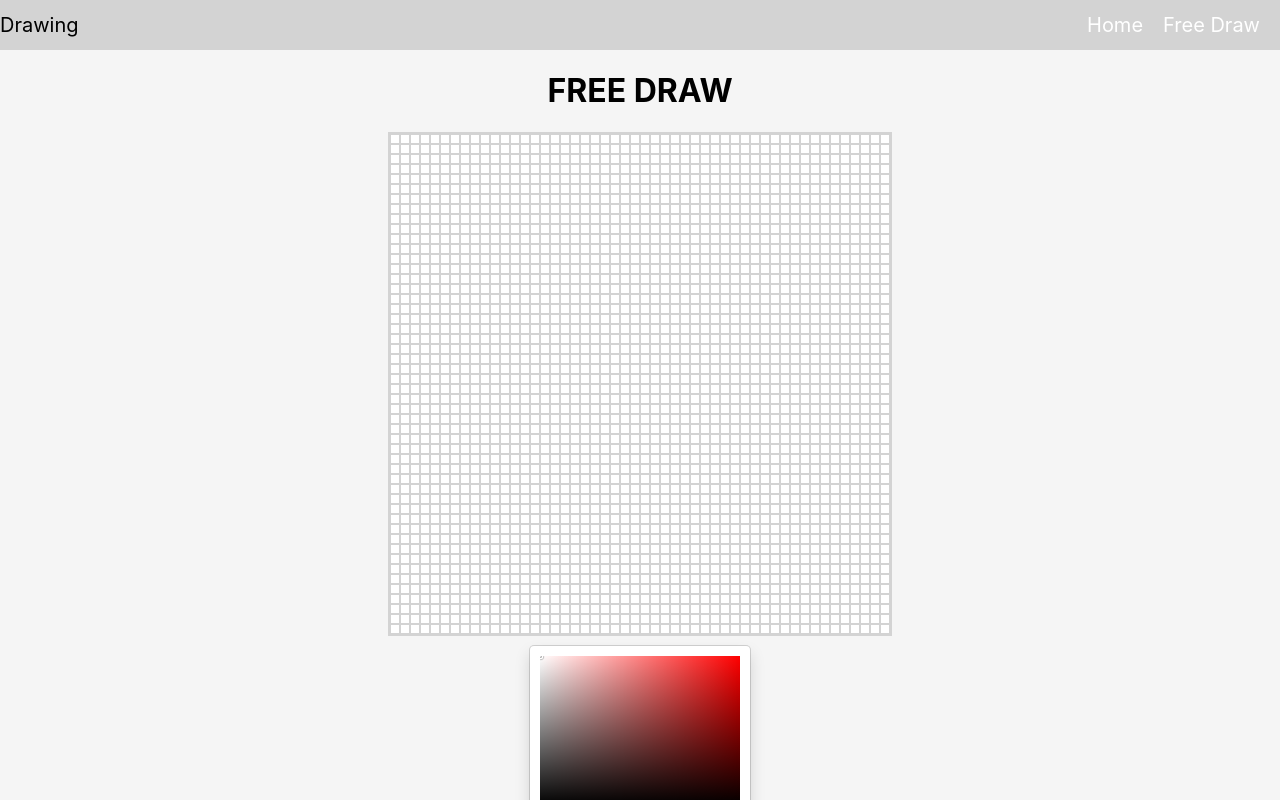
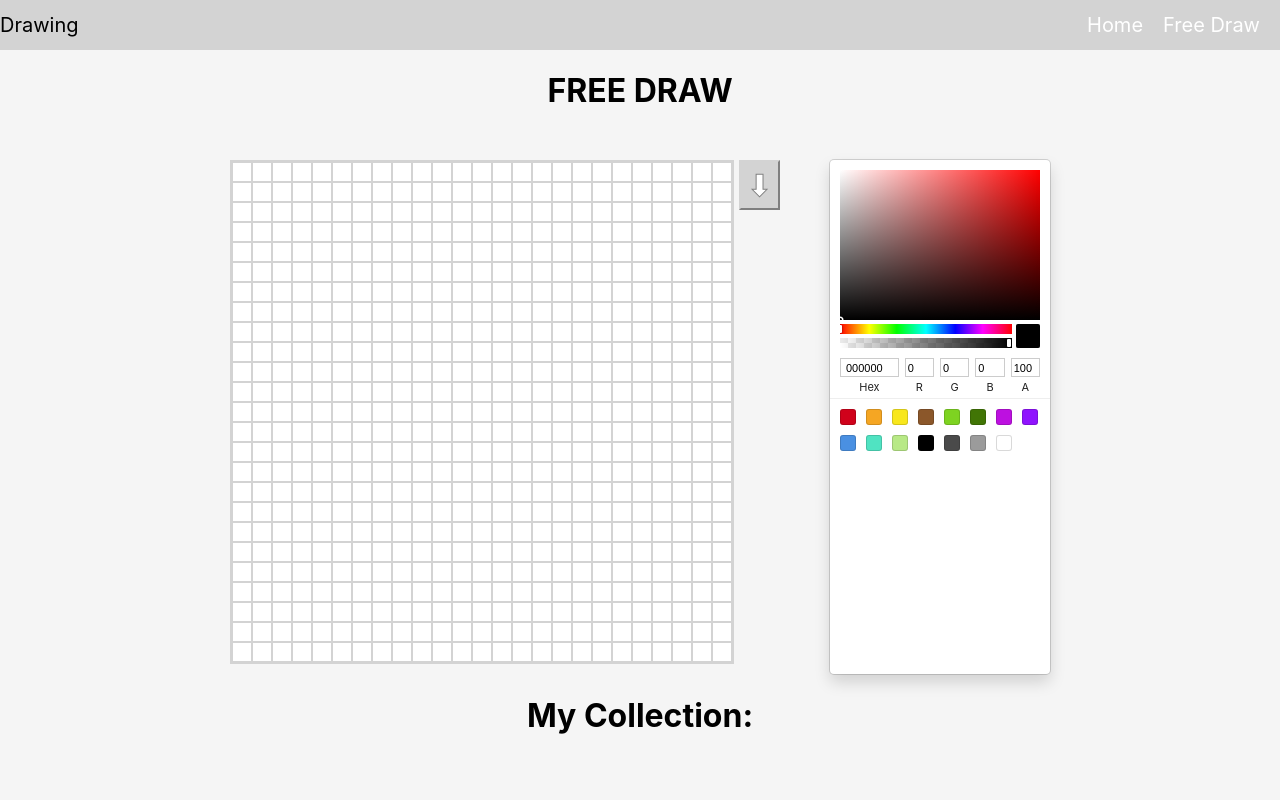
Before and after one commit to devinnarula/painting-site, a React (Create React App) app: page /freedraw in a window 1280 px wide. Shown: the top 800 px of the page. Built offline with nearby package versions, Linux system fonts and the light colour scheme.

Commit message:
Finish Basic Free Draw

```diff
--- a/package.json
+++ b/package.json
@@ -8,6 +8,8 @@
     "@testing-library/user-event": "^7.2.1",
     "bootstrap": "^4.5.0",
     "browser-router": "^0.2.0",
+    "downloadjs": "^1.4.7",
+    "html-to-image": "^0.1.1",
     "react": "^16.13.1",
     "react-bootstrap": "^1.0.1",
     "react-color": "^2.18.1",
--- /dev/null
+++ b/src/components/Collection.css
@@ -0,0 +1,4 @@
+.Collection {
+    display: flex;
+    flex-wrap: wrap;
+}
--- /dev/null
+++ b/src/components/Collection.js
@@ -0,0 +1,25 @@
+import React, {Component} from 'react';
+import './Collection.css';
+
+class Collection extends Component {
+    constructor(props){
+        super(props)
+        this.state = {
+
+        };
+
+    }
+    render() {
+
+        return (
+            <div>
+                <h1>My Collection:</h1>
+                <div className='Collection' >
+
+                </div>
+            </div>
+        );
+    }
+}
+
+export default Collection;
--- a/src/components/Colorpixel.css
+++ b/src/components/Colorpixel.css
@@ -1,13 +1,11 @@
 .Colorpixel {
-    width: 8px;
-    height: 8px;
+    width: 18px;
+    height: 18px;
     border: 1px solid lightgray;
-    background-color: rgba(255, 255, 255, 0);
 }
 
 .ColorpixelActive {
-    width: 8px;
-    height: 8px;
+    width: 18px;
+    height: 18px;
     border: 1px solid lightgray;
-    background-color: red;
 }
--- a/src/components/Colorpixel.js
+++ b/src/components/Colorpixel.js
@@ -6,23 +6,42 @@ class Colorpixel extends Component {
         super(props)
         this.state = {
             active: false,
+            shouldUpdate: false,
         };
         this.makeActive = this.makeActive.bind(this)
+        this.toggleShouldUpdate = this.toggleShouldUpdate.bind(this)
+    }
+    shouldComponentUpdate(nextProps, nextState) {
+        if(this.state.shouldUpdate){
+            return true
+        }
+        else {
+            return false
+        }
     }
     makeActive() {
         if(this.props.isPainting) {
             this.setState({active: true})
         }
     }
+    toggleShouldUpdate(){
+        this.setState({shouldUpdate: !this.state.shouldUpdate})
+    }
     render() {
         const color = this.props.color
         console.log(color)
         return (
-            <div className={this.state.active ? 'ColorpixelActive' : 'Colorpixel'}
-                // style={{
-                //     backgroundColor: color
-                // }}
-                onMouseMove={this.makeActive}>
+            <div
+                className='Colorpixel'
+                style={{
+                    backgroundColor: `${this.state.shouldUpdate ? this.props.color : 'FFF'}`
+                }}
+
+                onMouseOver={this.toggleShouldUpdate}
+                onMouseOut={this.toggleShouldUpdate}
+                onMouseMove={this.makeActive}
+                onClick={this.makeActive}
+                >
 
             </div>
         );
--- a/src/components/Drawingboard.css
+++ b/src/components/Drawingboard.css
@@ -7,3 +7,18 @@
     display: flex;
     flex-wrap: wrap;
 }
+
+.Drawingboard-Container{
+    display: flex;
+    margin-right: 50px;
+}
+
+.Drawingboard-Button{
+    height: 50px;
+    font-size: 30px;
+    background-color: lightgray;
+    border-color: lightgray;
+    color: white;
+    -webkit-text-stroke: 1px gray;
+    margin-left: 5px;
+}
--- a/src/components/Drawingboard.js
+++ b/src/components/Drawingboard.js
@@ -1,5 +1,6 @@
 import React, {Component} from 'react';
 import Colorpixel from './Colorpixel'
+import htmlToImage from 'html-to-image'
 import './Drawingboard.css';
 
 class Drawingboard extends Component {
@@ -9,17 +10,34 @@ class Drawingboard extends Component {
             isPainting: false,
         };
         this.makePainting = this.makePainting.bind(this)
+        this.stopPainting = this.stopPainting.bind(this)
+        this.downloadImage = this.downloadImage.bind(this)
     }
     makePainting() {
         this.setState({isPainting: !this.state.isPainting})
     }
+    stopPainting() {
+        this.setState({isPainting: false})
+    }
+    downloadImage() {
+        htmlToImage.toJpeg(document.getElementById('Drawingboard'), { quality: 0.95 })
+            .then(function (dataUrl) {
+                var link = document.createElement('a');
+                link.download = 'Drawingboard.jpeg';
+                link.href = dataUrl;
+                link.click();
+            });
+    }
     render() {
-        const n = 2500
+        const n = 625
         return (
-            <div className="Drawingboard" onMouseDown={this.makePainting} onMouseUp={this.makePainting}>
-                {[...Array(n)].map(() => (
-                    <Colorpixel isPainting={this.state.isPainting} color={this.props.color} />
-                ))}
+            <div className='Drawingboard-Container'>
+                <div id='Drawingboard' className="Drawingboard" onMouseDown={this.makePainting} onMouseUp={this.makePainting} onMouseLeave={this.stopPainting} >
+                    {[...Array(n)].map(() => (
+                        <Colorpixel isPainting={this.state.isPainting} color={this.props.color} />
+                    ))}
+                </div>
+                <button className='Drawingboard-Button' onClick={this.downloadImage} >⬇</button>
             </div>
         );
     }
--- a/src/index.css
+++ b/src/index.css
@@ -5,6 +5,9 @@ body {
     sans-serif;
   -webkit-font-smoothing: antialiased;
   -moz-osx-font-smoothing: grayscale;
+  /* -webkit-user-select: none;
+	-webkit-user-drag: none;
+	-webkit-app-region: no-drag; */
   background-color: whitesmoke;
 }
 
--- a/src/pages/Freedraw.css
+++ b/src/pages/Freedraw.css
@@ -1,6 +1,5 @@
 .Freedraw-DrawingBoard{
     display: flex;
-    flex-direction: column;
-    align-items: center;
-    margin-bottom: 20px;
+    justify-content: center;
+    margin-top: 50px;
 }
--- a/src/pages/Freedraw.js
+++ b/src/pages/Freedraw.js
@@ -1,27 +1,29 @@
 import React, {Component} from 'react';
 import { SketchPicker } from 'react-color';
 import Drawingboard from '../components/Drawingboard'
+import Collection from '../components/Collection'
 import './Freedraw.css';
 
 class Freedraw extends Component {
     constructor(props){
         super(props)
         this.state = {
-            color: '#fff'
+            color: '#000',
         }
         this.changeColor = this.changeColor.bind(this)
     }
     changeColor(color) {
-        this.setState({color: color})
+        this.setState({color: color.hex})
     }
     render() {
         return (
             <div>
                 <h1>FREE DRAW</h1>
                 <div className="Freedraw-DrawingBoard">
-                <Drawingboard color={this.state.color}/>
-                <SketchPicker color={this.state.color} onChangeComplete={this.changeColor}/>
+                    <Drawingboard color={this.state.color}/>
+                    <SketchPicker color={this.state.color} onChange={this.changeColor}/>
                 </div>
+                <Collection />
             </div>
         );
     }
```
Also changed, not shown: 1 other file (tests, documents, lock files or other folders).
